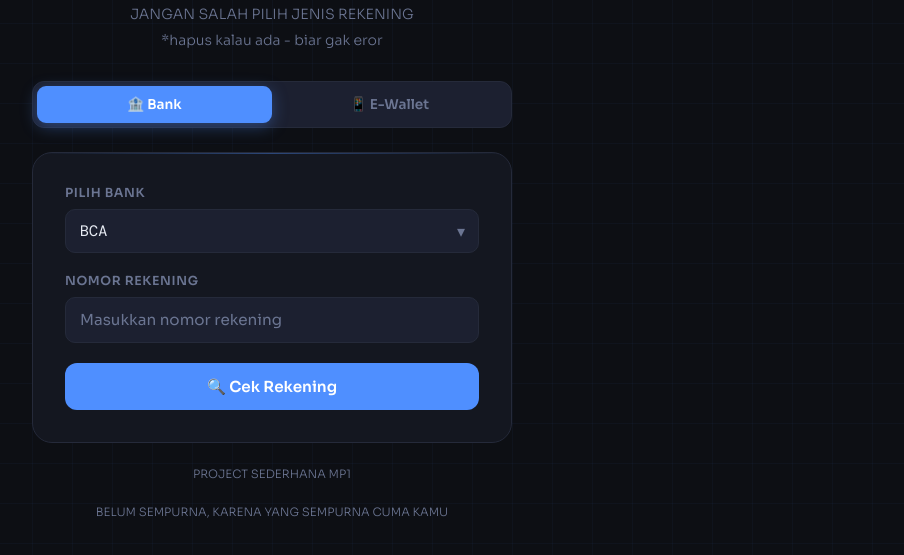
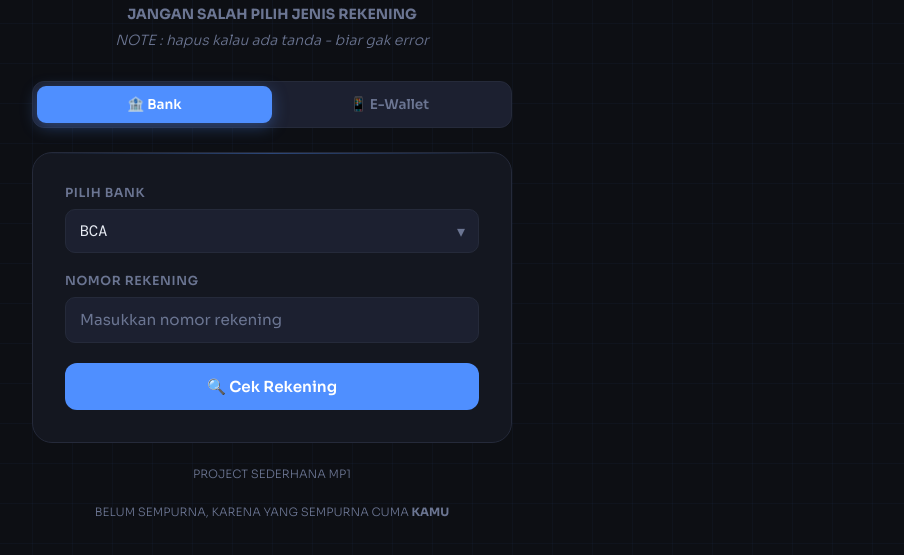
Before and after one commit to ferryad98-dev/Cek-Rekening, a plain HTML site: page index.html in a window 1280 px wide. Shown: the part 217-772 px from the top of the page, without its empty margins (368-1272 px from the left). Drawn offline with nearby package versions, Linux system fonts and the light colour scheme.

Commit message:
Update index.html

```diff
--- a/index.html
+++ b/index.html
@@ -321,8 +321,8 @@
     <div class="badge"><span>●</span> Transfer Verification Tool</div>
     <h1>Cek <span>Rekening</span> &amp;<br/>E-Wallet</h1>
     <h1><span>MP1 PROJECT</span></h1>
-    <p>JANGAN SALAH PILIH JENIS REKENING</p>
-    <p>*hapus kalau ada - biar gak eror</p>
+    <p><b>JANGAN SALAH PILIH JENIS REKENING</b></p>
+    <p><i>NOTE : hapus kalau ada tanda - biar gak error</i></p>
   </div>
 
   <div class="tabs">
@@ -412,7 +412,7 @@
   </div>
 
   <p class="footer-note">PROJECT SEDERHANA MP1</p>
-  <p class="footer-note">BELUM SEMPURNA, KARENA YANG SEMPURNA CUMA KAMU</p>
+  <p class="footer-note">BELUM SEMPURNA, KARENA YANG SEMPURNA CUMA <b>KAMU</b></p>
 </div>
 
 <script>
```
